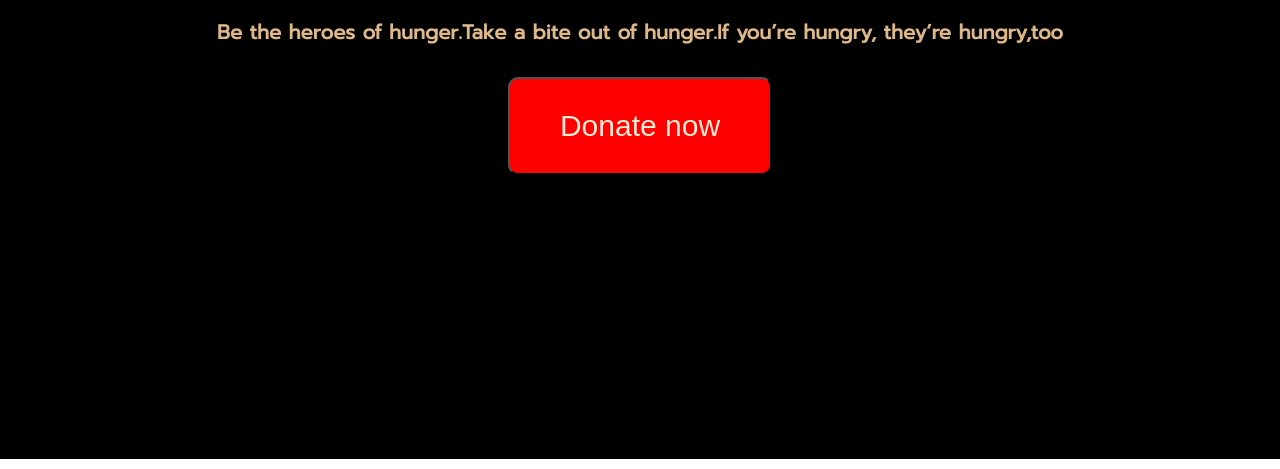
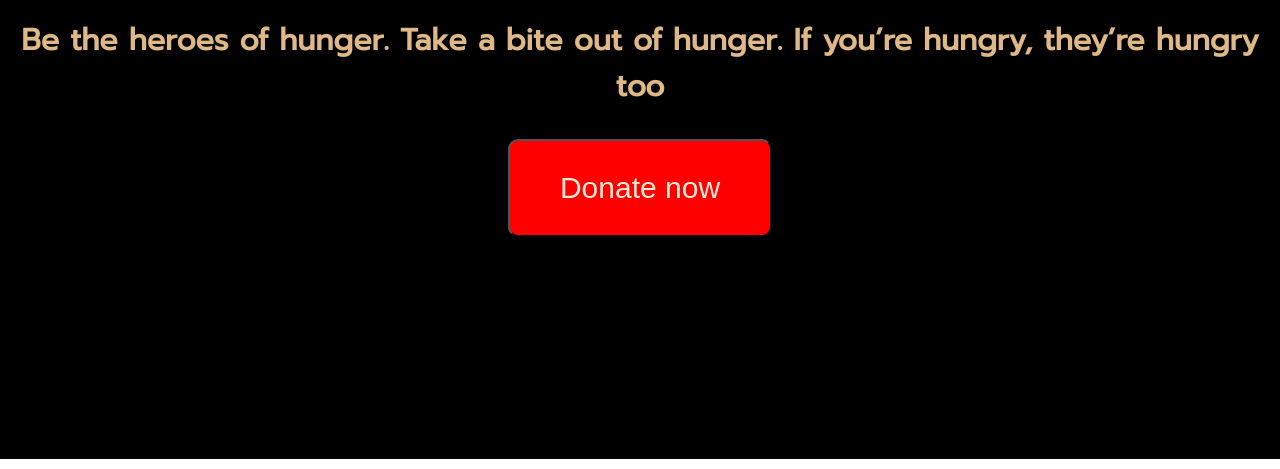
Before and after one commit to MR-Vanisher/Donate_website, a plain HTML site: page index.html in a window 1280 px wide. Shown: the part 331-800 px from the top of the page. Drawn offline with Linux system fonts and the light colour scheme.

Commit message:
final touch done

```diff
--- a/css/style.css
+++ b/css/style.css
@@ -61,7 +61,7 @@ body{
     color:burlywood;
     font-weight: bold;
     text-align: center;
-    font-size: 20px;
+    font-size: 30px;
 }
 .donation_btn{
     text-align: center;
@@ -256,13 +256,6 @@ body{
     text-align: justify;
     font-size: 15px;
 }
-
-
-
-
-
-
-
 .update_area_text{
     text-align:center;
 }
--- a/index.html
+++ b/index.html
@@ -33,7 +33,7 @@
                 <h1>Be part of a change in the World.</h1>
             </div>
             <div class="slogan_description">
-                <p>Be the heroes of hunger.Take a bite out of hunger.If you’re hungry, they’re hungry,too </p>
+                <p>Be the heroes of hunger. Take a bite out of hunger. If you’re hungry, they’re hungry too </p>
             </div>
         </div>
         <div class="donation_btn">
```
